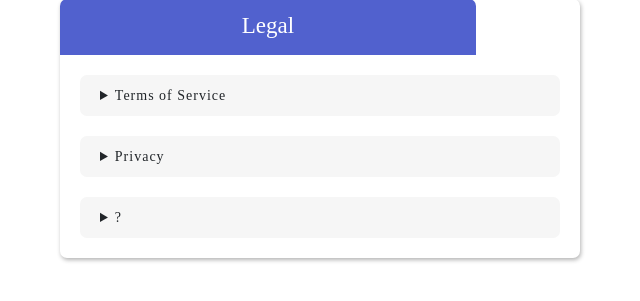
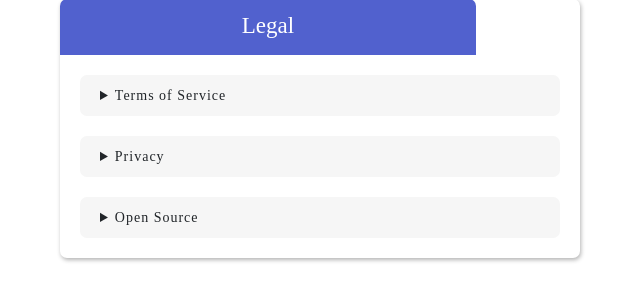
Before and after one commit to temiowolabi/Azur, a Python web app: template templates/help.html in a window 1280 px wide. Shown: the part 201-502 px from the top of the page, without its empty margins (340-980 px from the left). Run offline with Jinja, Linux system fonts and the light colour scheme; the template is opened without the code that fills it, so the values that code supplies are empty; some libraries are stand-ins or nearby versions.

Commit message:
Clean Up

```diff
--- a/static/css/style.css
+++ b/static/css/style.css
@@ -370,6 +370,7 @@ li{
 	height: 100%;
 	overflow: hidden;
 	width: 100%;
+	padding-top:200px;
 }
 
 .vidContainer{
--- a/templates/account.html
+++ b/templates/account.html
@@ -24,7 +24,7 @@
                     <li><a href="#">Devices</a></li>
                     <li><a href="account.html">Account</a></li>
                     <li><a href="#">Control Center</a></li>
-                    <li><a href="#">Help</a></li>
+                    <li><a href="help.html">Help</a></li>
                 </ul>
             </div>
             <span class="navTrigger">
--- a/templates/help.html
+++ b/templates/help.html
@@ -76,7 +76,7 @@
 
       </details>
       <details>
-         <summary>?</summary>
+         <summary>Open Source</summary>
          <p class="text">Lorem ipsum dolor sit amet, consectetur adipiscing elit.</p>
       </details>
    </div>
```
